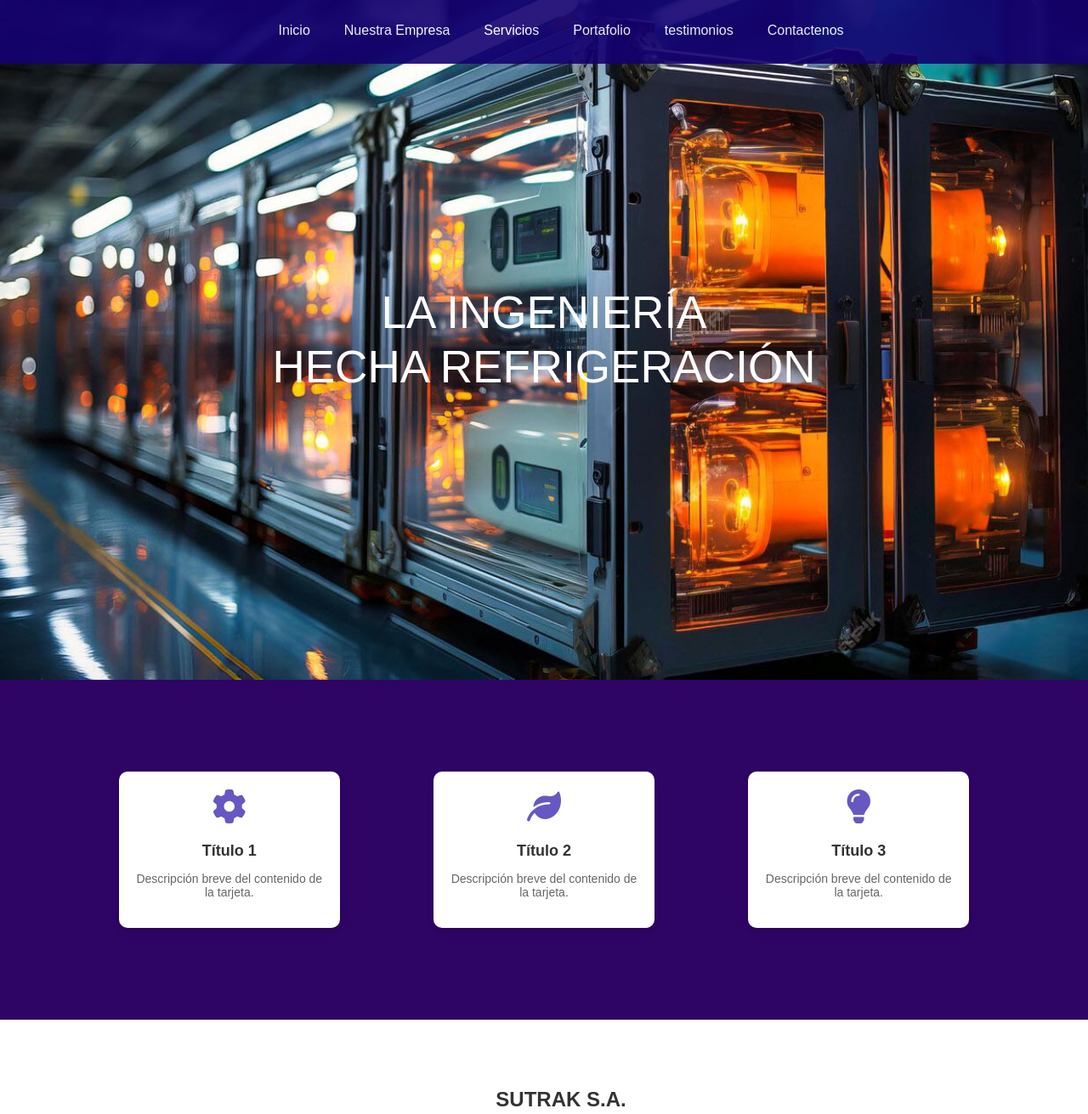
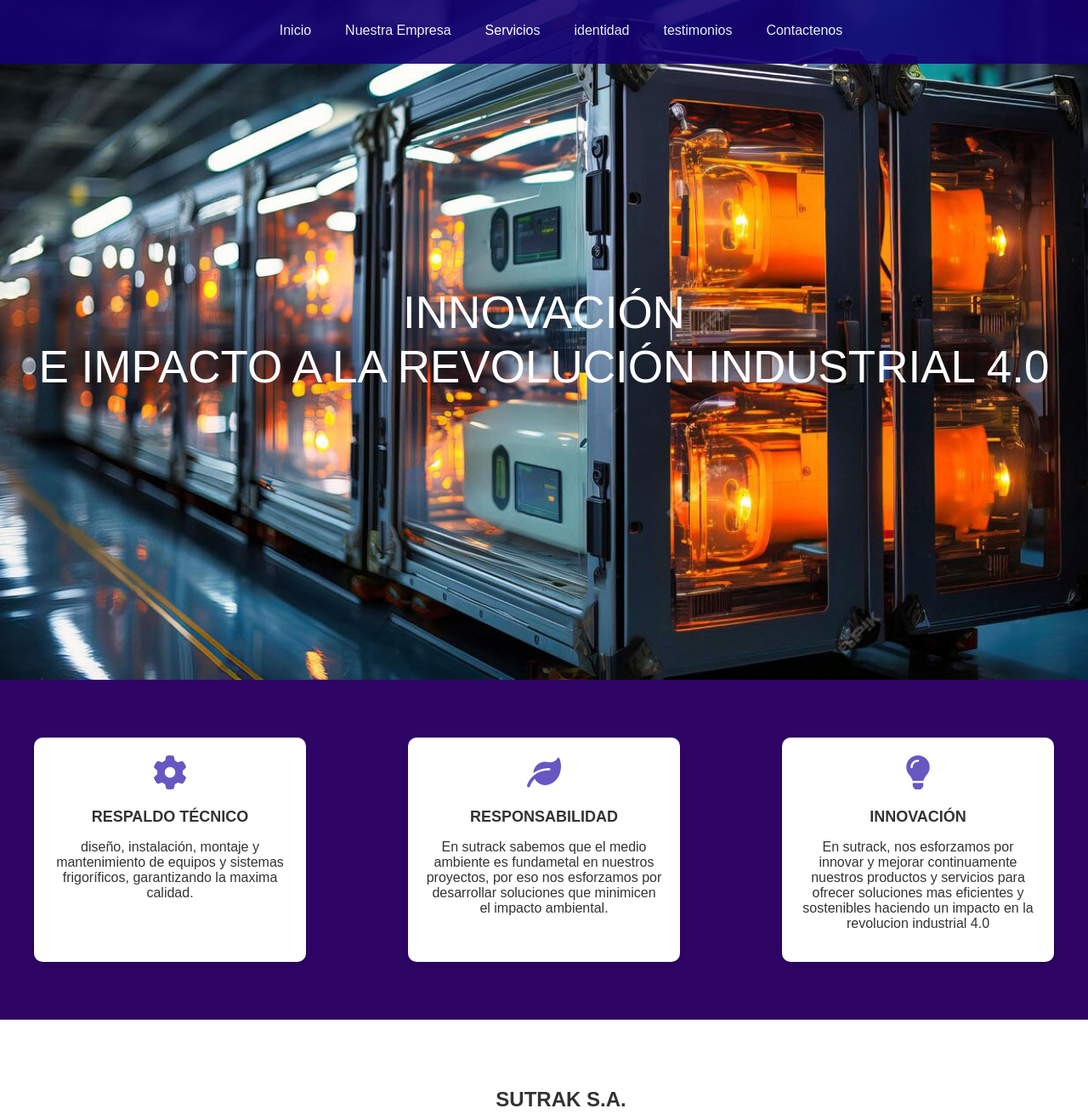
Before and after one commit to ansro123/sutrak, a plain HTML site: page index.html in a window 1280 px wide. Shown: the top 1311 px of the page at 85% size. Drawn offline with Linux system fonts and the light colour scheme; a web font is replaced by a local one.

Commit message:
cambio en el contenido

```diff
--- a/css/contactenos.css
+++ b/css/contactenos.css
@@ -13,7 +13,7 @@
     display: flex;
     justify-content: space-between;
     align-items: flex-start;
-    gap: 40px; /* Aumentar el espacio entre las columnas */
+    gap: 120px; /* Aumentar el espacio entre las columnas */
 }
 
 .form-section, .info-section {
--- a/css/estilos.css
+++ b/css/estilos.css
@@ -183,7 +183,7 @@ li {
     background-color: #2e0465;
 }
 
-#mision {
+#identidad {
     background-color: #2e0465;
 }
 
@@ -418,6 +418,13 @@ li {
 
 
 
+
+
+
+
+
+
+
 .card-container {
     display: flex;
     justify-content: space-between;
@@ -433,8 +440,8 @@ li {
     padding: 20px;
     text-align: center;
     transition: transform 0.3s ease, box-shadow 0.3s ease;
-    flex: 1 1 22%; /* Ajusta el ancho para cuatro columnas */
-    max-width: 22%; /* Asegura que cada tarjeta no exceda el 22% del ancho */
+    flex: 1 1 calc(25% - 20px); /* Cuatro columnas */
+    max-width: calc(25% - 20px); /* Asegura que cada tarjeta no exceda el 25% del ancho */
 }
 
 .card:hover {
@@ -452,8 +459,3 @@ h3 {
     margin-bottom: 10px;
     font-size: 18px;
 }
-
-p {
-    font-size: 14px;
-    color: #666;
-}
--- a/index.html
+++ b/index.html
@@ -39,7 +39,7 @@
                     <li><a href="#servicios">control inteligente</a></li>
                 </ul>
             </li>
-            <li><a href="paginas/portafolio.html">Portafolio</a></li>
+            <li><a href="#identidad">identidad</a></li>
             <li><a href="#testimonios">testimonios</a></li>
             <li><a href="#contactenos">Contactenos</a></li>
         </ul>
@@ -48,36 +48,43 @@
     <!-- end menu -->
 
 
+
+
+
     <section id="intro" class="intro-section">
         <div class="intro-content">
-            La ingeniería <br >hecha refrigeración
+           Innovación <br >e impacto a la revolución industrial 4.0
         </div>
     </section>
 
+
+
+
+
     <!-- Sección de Misión -->
-    <section id="mision" class="parallax">
+    <section id="identidad" class="parallax">
         <div class="content">
             <div class="card-container">
                 <div class="card">
                     <div class="icon">
                         <i class="fas fa-cog"></i>
                     </div>
-                    <h3>Título 1</h3>
-                    <p>Descripción breve del contenido de la tarjeta.</p>
+                    <h3>RESPALDO TÉCNICO</h3>
+                    <p>diseño, instalación, montaje y mantenimiento de equipos y sistemas frigoríficos, garantizando la maxima calidad.</p>
                 </div>
                 <div class="card">
                     <div class="icon">
                         <i class="fas fa-leaf"></i>
                     </div>
-                    <h3>Título 2</h3>
-                    <p>Descripción breve del contenido de la tarjeta.</p>
+                    <h3>RESPONSABILIDAD</h3>
+                    <p>En sutrack sabemos que el medio ambiente es fundametal en nuestros proyectos, por eso nos esforzamos por desarrollar soluciones que minimicen el impacto ambiental.</p>
                 </div>
                 <div class="card">
                     <div class="icon">
                         <i class="fas fa-lightbulb"></i>
                     </div>
-                    <h3>Título 3</h3>
-                    <p>Descripción breve del contenido de la tarjeta.</p>
+                    <h3>INNOVACIÓN</h3>
+                    <p>En sutrack, nos esforzamos por innovar y mejorar continuamente nuestros productos y servicios para ofrecer soluciones mas eficientes y sostenibles haciendo un impacto en la revolucion industrial 4.0</p>
                 </div>
 
             </div>
@@ -180,8 +187,8 @@
                 </div>
                 <div class="cfrio-text">
                     <div class="cfrio-columns">
-                        <h2 style="font-size: 110px; color: #6757c2; position: relative ; bottom: 30px;">02</h2>
-                        <h2 class="title" style="color: #000;">APLICACIONES <br>INDUSTRIALES</h2>
+                        <h2 style="font-size: 110px; color: #6757c2; position: relative ; bottom: 30px;">04</h2>
+                        <h2 class="title" style="color: #000;">GESTION DE <br>DATOS</h2>
                     </div>
                     <p style="text-align: justify; position: relative ; bottom: 70px; color: #000000;">Contamos con la experiencia, el conocimiento en diseño y fabricación de túneles de congelación y abatimiento para procesos alimenticios, floricultores y agropecuarios, en línea continua o por baches.</p>
                 </div>
```
